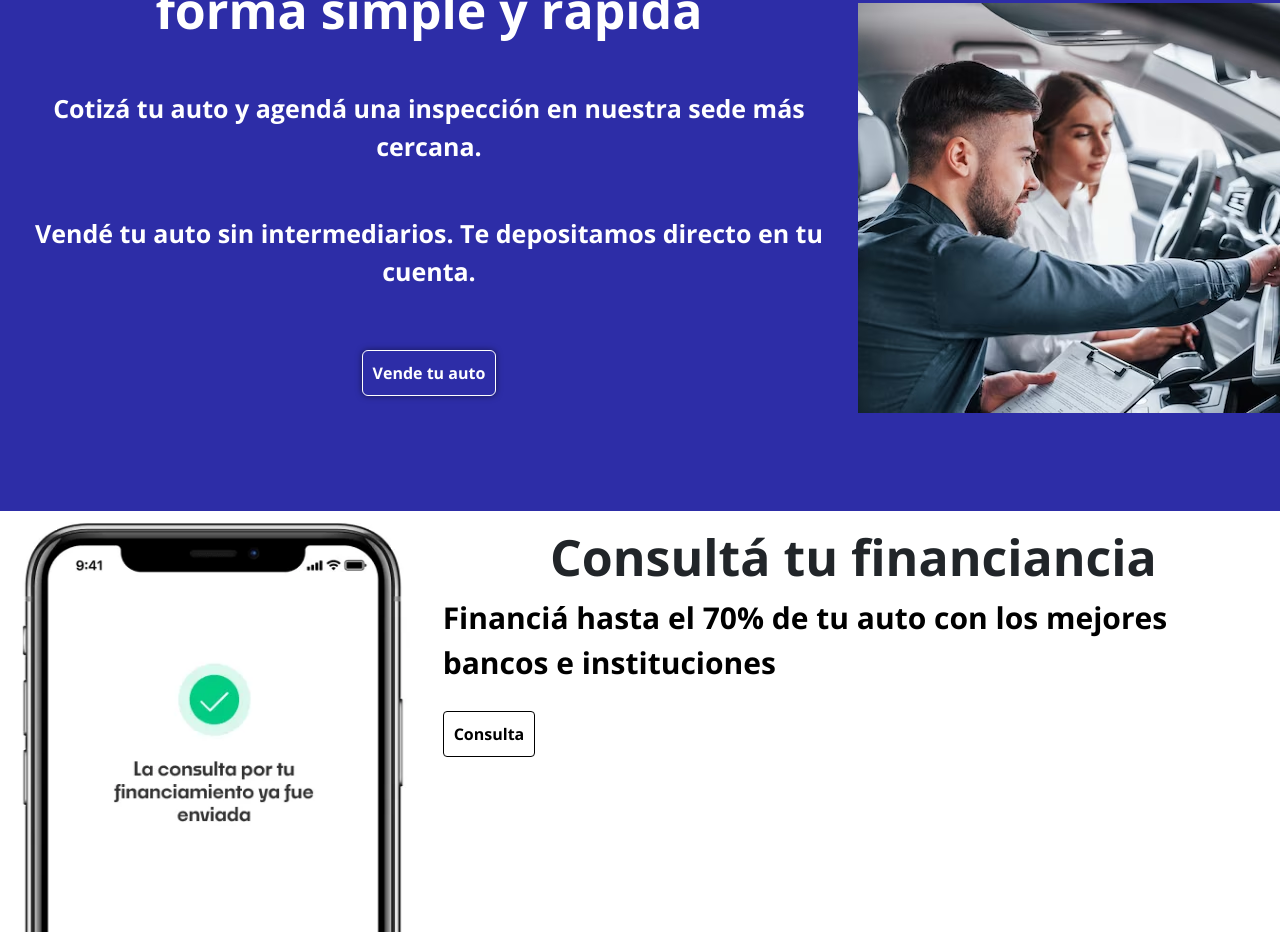
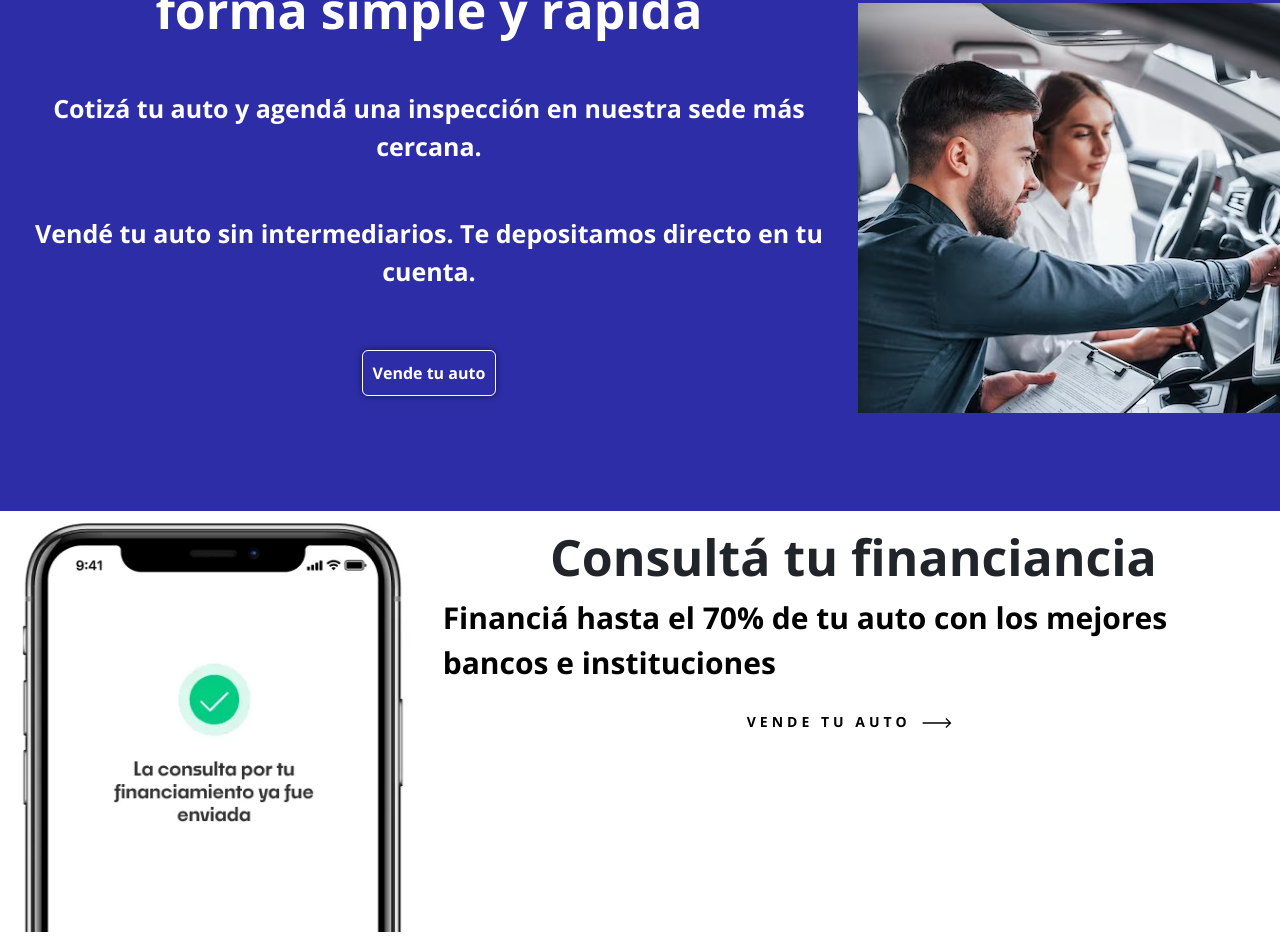
Before and after one commit to Facundosegovia01/3-preEntregaCoderHouse, a website: page index.html in a window 1280 px wide. Shown: the part 1780-2725 px from the top of the page. Drawn offline with nearby package versions, Linux system fonts and the light colour scheme.

```diff
--- a/index.html
+++ b/index.html
@@ -13,6 +13,7 @@
 
 <body class="body">
   <!-- header -->
+  <header>
   <!-- navbar -->
   <nav class="navbar navbar-dark bg-dark navbar-expand-lg">
     <div class="container-fluid">
@@ -135,7 +136,24 @@
             <p class="card-text" style="color: black; font-size: 30px;">Financiá hasta el 70% de tu auto con los mejores
               bancos e instituciones</p>
             <div class="financia-boton">
-              <a href="#">Consulta</a>
+              <button class="cta">
+                <span class="hover-underline-animation"> Vende tu auto</span>
+                <svg
+                  id="arrow-horizontal"
+                  xmlns="http://www.w3.org/2000/svg"
+                  width="30"
+                  height="10"
+                  viewBox="0 0 46 16"
+                >
+                  <path
+                    id="Path_10"
+                    data-name="Path 10"
+                    d="M8,0,6.545,1.455l5.506,5.506H-30V9.039H12.052L6.545,14.545,8,16l8-8Z"
+                    transform="translate(30)"
+                  ></path>
+                </svg>
+              </button>
+
             </div>
           </div>
         </div>
--- a/scss/layouts/_index.scss
+++ b/scss/layouts/_index.scss
@@ -223,3 +223,55 @@
     margin-bottom: 10px;
     text-align: center;
 }
+
+// animacioes card
+.cta {
+    border: none;
+    background: none;
+    cursor: pointer;
+  }
+
+  .cta span {
+    padding-bottom: 7px;
+    letter-spacing: 4px;
+    font-size: 14px;
+    padding-right: 15px;
+    text-transform: uppercase;
+  }
+
+  .cta svg {
+    transform: translateX(-8px);
+    transition: all 0.3s ease;
+  }
+
+  .cta:hover svg {
+    transform: translateX(0);
+  }
+
+  .cta:active svg {
+    transform: scale(0.9);
+  }
+
+  .hover-underline-animation {
+    position: relative;
+    color: black;
+    padding-bottom: 20px;
+  }
+
+  .hover-underline-animation:after {
+    content: "";
+    position: absolute;
+    width: 100%;
+    transform: scaleX(0);
+    height: 2px;
+    bottom: 0;
+    left: 0;
+    background-color: #000000;
+    transform-origin: bottom right;
+    transition: transform 0.25s ease-out;
+  }
+
+  .cta:hover .hover-underline-animation:after {
+    transform: scaleX(1);
+    transform-origin: bottom left;
+  }
```
Also changed, not shown: pages/about.html (+1 -1 lines), css/style.css, 1 other file.
